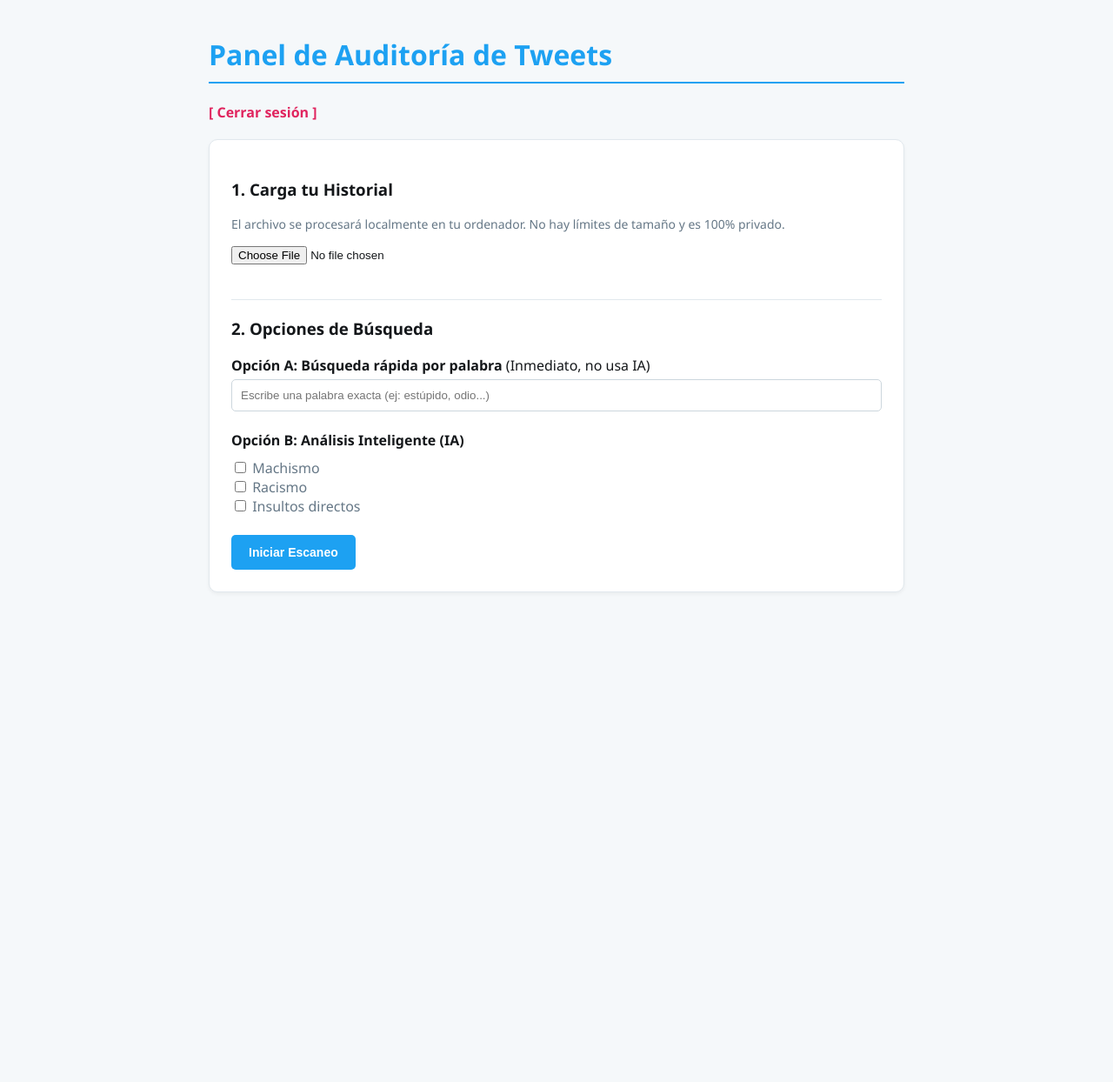
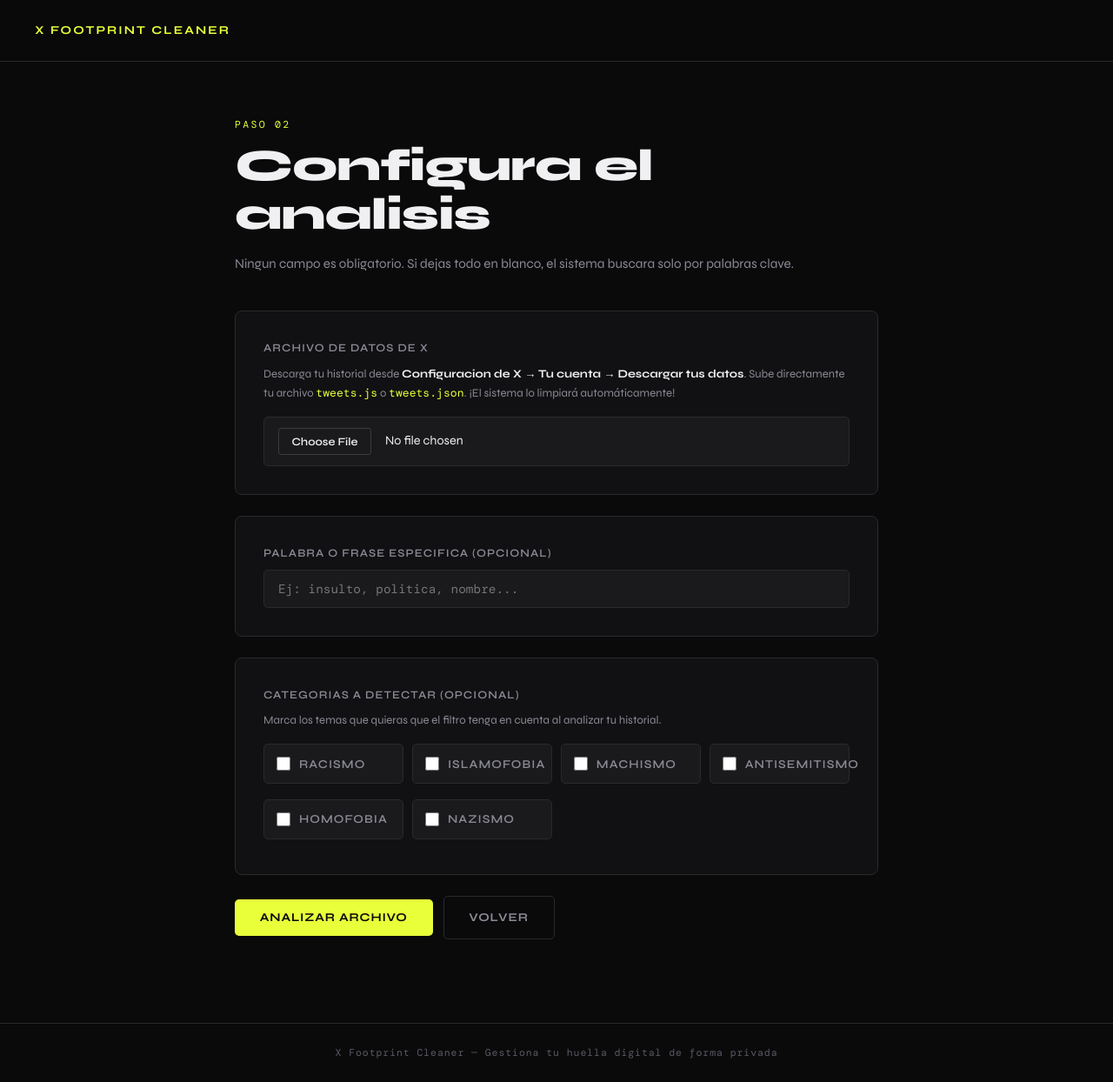
Before and after one commit to mirandahidalgopablo-lab/X-FootPrint-Cleaner, a Flask app: template templates/dashboard.html in a window 1280 px wide. Shown: the whole page at 87% size. Before the commit the page ends 681 px from the top, so only its background shows below. Run offline with Flask 3, Linux system fonts and the light colour scheme; the template is opened without the code that fills it, so the values that code supplies are empty.

Commit message:
Update dashboard.html

```diff
--- a/templates/dashboard.html
+++ b/templates/dashboard.html
@@ -1,59 +1,70 @@
-<!DOCTYPE html>
-<html lang="es">
-<head>
-    <meta charset="UTF-8">
-    <meta name="viewport" content="width=device-width, initial-scale=1.0">
-    <title>Dashboard - Auditoría de X</title>
-    <style>
-        body { font-family: 'Segoe UI', Tahoma, Geneva, Verdana, sans-serif; max-width: 800px; margin: 0 auto; padding: 20px; background-color: #f5f8fa; color: #14171a; }
-        h1 { color: #1da1f2; border-bottom: 2px solid #1da1f2; padding-bottom: 10px; }
-        .box { background: white; border: 1px solid #e1e8ed; padding: 25px; border-radius: 10px; margin-top: 20px; box-shadow: 0 2px 4px rgba(0,0,0,0.05); }
-        .btn { background: #1da1f2; color: white; padding: 12px 20px; border: none; border-radius: 5px; cursor: pointer; font-weight: bold; font-size: 14px; transition: 0.2s; }
-        .btn:hover { background: #1a91da; }
-        .btn:disabled { background: #aab8c2; cursor: not-allowed; }
-        .btn-danger { background: #e0245e; }
-        .btn-danger:hover { background: #c81e53; }
-        input[type="text"] { width: 100%; padding: 10px; margin-top: 5px; border: 1px solid #ccd6dd; border-radius: 5px; box-sizing: border-box; }
-        #log { margin-top: 20px; padding: 15px; background: #14171a; color: #00ff00; border-radius: 5px; max-height: 250px; overflow-y: auto; font-family: 'Courier New', Courier, monospace; font-size: 13px; line-height: 1.5;}
-        .result-item { margin-bottom: 15px; padding: 15px; border-left: 5px solid #e0245e; background: #fff5f5; border-radius: 0 5px 5px 0; }
-        .badge { display: inline-block; padding: 3px 8px; font-size: 11px; background: #e0245e; color: white; border-radius: 10px; margin-bottom: 5px; }
-    </style>
-</head>
-<body>
-    <h1>Panel de Auditoría de Tweets</h1>
-    <a href="/logout" style="color: #e0245e; text-decoration: none; font-weight: bold;">[ Cerrar sesión ]</a>
+{% extends "layout.html" %}
+{% block content %}
 
-    <div class="box">
-        <h3>1. Carga tu Historial</h3>
-        <p style="color: #657786; font-size: 14px;">El archivo se procesará localmente en tu ordenador. No hay límites de tamaño y es 100% privado.</p>
-        <input type="file" id="fileInput" accept=".js, .json" style="margin-bottom: 20px;">
+<div class="step-label">Paso 02</div>
+<h1>Configura el analisis</h1>
+<p class="mt-1" style="margin-bottom: 2.5rem;">Ningun campo es obligatorio. Si dejas todo en blanco, el sistema buscara solo por palabras clave.</p>
 
-        <hr style="border: 0; border-top: 1px solid #e1e8ed; margin: 20px 0;">
+<div id="setupForm">
 
-        <h3>2. Opciones de Búsqueda</h3>
-
-        <label><b>Opción A: Búsqueda rápida por palabra</b> (Inmediato, no usa IA)</label>
-        <input type="text" id="palabraBuscada" placeholder="Escribe una palabra exacta (ej: estúpido, odio...)">
-
-        <br><br>
-
-        <label><b>Opción B: Análisis Inteligente (IA)</b></label><br>
-        <div style="margin-top: 10px; color: #657786;">
-            <input type="checkbox" id="tema1" value="machismo o misoginia"> Machismo <br>
-            <input type="checkbox" id="tema2" value="racismo o xenofobia"> Racismo <br>
-            <input type="checkbox" id="tema3" value="insultos directos o acoso"> Insultos directos <br>
+    <div class="card">
+        <label>Archivo de datos de X</label>
+        <p style="font-size: 0.82rem; margin-bottom: 1rem;">
+            Descarga tu historial desde <strong style="color: var(--text);">Configuracion de X &rarr; Tu cuenta &rarr; Descargar tus datos</strong>.
+            Sube directamente tu archivo <code style="font-family: var(--font-mono); color: var(--accent); font-size: 0.82rem;">tweets.js</code> o <code style="font-family: var(--font-mono); color: var(--accent); font-size: 0.82rem;">tweets.json</code>. ¡El sistema lo limpiará automáticamente!
+        </p>
+        <input type="file" id="fileInput" accept=".js, .json" required>
     </div>
 
-        <br>
-        <button id="btnStart" class="btn">Iniciar Escaneo</button>
+    <div class="card">
+        <label>Palabra o frase especifica (opcional)</label>
+        <input type="text" id="palabraBuscada" placeholder="Ej: insulto, politica, nombre...">
     </div>
 
-    <div id="log" style="display: none;"></div>
+    <div class="card">
+        <label>Categorias a detectar (opcional)</label>
+        <p style="font-size: 0.82rem; margin-bottom: 1rem;">Marca los temas que quieras que el filtro tenga en cuenta al analizar tu historial.</p>
+        <div class="checkbox-grid">
+            <label class="checkbox-item">
+                <input type="checkbox" name="temas" value="Racismo">
+                <span>Racismo</span>
+            </label>
+            <label class="checkbox-item">
+                <input type="checkbox" name="temas" value="Islamofobia">
+                <span>Islamofobia</span>
+            </label>
+            <label class="checkbox-item">
+                <input type="checkbox" name="temas" value="Machismo">
+                <span>Machismo</span>
+            </label>
+            <label class="checkbox-item">
+                <input type="checkbox" name="temas" value="Antisemitismo">
+                <span>Antisemitismo</span>
+            </label>
+            <label class="checkbox-item">
+                <input type="checkbox" name="temas" value="Homofobia">
+                <span>Homofobia</span>
+            </label>
+            <label class="checkbox-item">
+                <input type="checkbox" name="temas" value="Nazismo">
+                <span>Nazismo</span>
+            </label>
+        </div>
+    </div>
 
-    <form action="/delete" method="POST" id="deleteForm" style="display: none;" class="box">
-        <h3>⚠️ Tweets Encontrados</h3>
-        <div id="resultadosDiv"></div>
-        <button type="submit" class="btn btn-danger" style="margin-top: 15px;">Borrar seleccionados de mi cuenta</button>
+    <div class="flex-gap mt-3">
+        <button id="btnStart" class="btn btn-primary">Analizar archivo</button>
+        <a href="/" class="btn btn-ghost">Volver</a>
+    </div>
+
+</div>
+
+<div id="log" class="card mt-3" style="display: none; font-family: monospace; font-size: 0.85rem; max-height: 200px; overflow-y: auto; background: #1a1a1a; color: #00ff00;"></div>
+
+<form action="/delete" method="POST" id="deleteForm" class="card mt-3" style="display: none; border-left: 4px solid #e0245e;">
+    <h3 style="color: #e0245e;">⚠️ Tweets Encontrados</h3>
+    <div id="resultadosDiv" style="margin-top: 15px; max-height: 400px; overflow-y: auto;"></div>
+    <button type="submit" class="btn btn-primary mt-3" style="background-color: #e0245e; border-color: #e0245e;">Borrar seleccionados de X</button>
 </form>
 
 <script>
@@ -72,11 +83,11 @@
     function mostrarResultado(tweet, motivo) {
         deleteForm.style.display = 'block';
         resultadosDiv.innerHTML += `
-                <div class="result-item">
-                    <span class="badge">${motivo}</span><br>
-                    <label>
-                        <input type="checkbox" name="ids_borrar" value="${tweet.id}" checked>
-                        <i>"${tweet.texto}"</i>
+            <div style="margin-bottom: 15px; padding: 10px; background: rgba(224, 36, 94, 0.05); border-radius: 5px;">
+                <span style="display: inline-block; padding: 2px 8px; font-size: 0.75rem; background: #e0245e; color: white; border-radius: 10px; margin-bottom: 8px;">${motivo}</span><br>
+                <label style="display: flex; gap: 10px; align-items: flex-start; cursor: pointer;">
+                    <input type="checkbox" name="ids_borrar" value="${tweet.id}" checked style="margin-top: 4px;">
+                    <i style="font-size: 0.9rem;">"${tweet.texto}"</i>
                 </label>
             </div>
         `;
@@ -89,15 +100,16 @@
         const reader = new FileReader();
 
         btnStart.disabled = true;
+        btnStart.innerText = "Analizando...";
         resultadosDiv.innerHTML = "";
         deleteForm.style.display = 'none';
         logBox.innerHTML = "";
 
-            log(`Abriendo archivo de ${Math.round(file.size / 1024)} KB...`);
+        log(`Abriendo archivo (${Math.round(file.size / 1024)} KB)...`);
 
         reader.onload = async function(e) {
             let text = e.target.result.trim();
-                log("Extrayendo datos de X...");
+            log("Limpiando y leyendo historial...");
 
             if (text.startsWith("window.YTD")) {
                 const start = text.indexOf('[');
@@ -132,16 +144,22 @@
                         i = fin;
                     } else i++;
                 }
-                    log(`✅ Se encontraron ${todosLosTweets.length} tweets válidos.`);
+                log(`✅ Historial listo: ${todosLosTweets.length} tweets encontrados.`);
             } catch (err) {
-                    log(`<span style="color:red">Error procesando el archivo: ${err}</span>`);
+                log(`<span style="color:#ff4444">Error procesando: ${err}</span>`);
                 btnStart.disabled = false;
+                btnStart.innerText = "Analizar archivo";
                 return;
             }
 
+            // RECOGER DATOS DEL DISEÑO ORIGINAL
             const palabraBuscada = document.getElementById('palabraBuscada').value.trim().toLowerCase();
+            const temasCheckboxes = document.querySelectorAll('input[name="temas"]:checked');
+            const temas = Array.from(temasCheckboxes).map(cb => cb.value);
+
+            // BÚSQUEDA RÁPIDA (Palabra clave manual)
             if (palabraBuscada) {
-                    log(`🔍 Buscando coincidencias exactas para: "${palabraBuscada}"...`);
+                log(`🔍 Buscando palabra exacta: "${palabraBuscada}"...`);
                 let encontrados = 0;
                 todosLosTweets.forEach(t => {
                     if (t.texto.toLowerCase().includes(palabraBuscada)) {
@@ -149,26 +167,24 @@
                         encontrados++;
                     }
                 });
-                    log(`Búsqueda manual terminada. ${encontrados} encontrados.`);
+                log(`Finalizado. ${encontrados} coincidencias encontradas.`);
                 btnStart.disabled = false;
+                btnStart.innerText = "Analizar archivo";
                 return;
             }
 
-                const temas = [];
-                if (document.getElementById('tema1').checked) temas.push(document.getElementById('tema1').value);
-                if (document.getElementById('tema2').checked) temas.push(document.getElementById('tema2').value);
-                if (document.getElementById('tema3').checked) temas.push(document.getElementById('tema3').value);
-
+            // BÚSQUEDA IA
             if (temas.length === 0) {
-                    log("⚠️ No has seleccionado temas ni escrito palabras. Selecciona algo.");
+                log("⚠️ No has escrito palabras ni marcado categorías. Selecciona algo para buscar.");
                 btnStart.disabled = false;
+                btnStart.innerText = "Analizar archivo";
                 return;
             }
 
             const LOTE_SIZE = 15;
             const tweetsAProcesar = todosLosTweets.slice(0, 1000);
 
-                log(`🚀 Iniciando motor de IA para ${tweetsAProcesar.length} tweets...`);
+            log(`🚀 Conectando con Google Gemini...`);
 
             for (let i = 0; i < tweetsAProcesar.length; i += LOTE_SIZE) {
                 const lote = tweetsAProcesar.slice(i, i + LOTE_SIZE);
@@ -185,18 +201,18 @@
                             body: JSON.stringify({ tweets: lote, temas: temas })
                         });
 
-                            if (!response.ok) throw new Error("Fallo en servidor (HTTP " + response.status + ")");
+                        if (!response.ok) throw new Error("HTTP " + response.status);
 
                         const data = await response.json();
 
                         if (data.error) {
-                                log(`<span style="color:yellow">Aviso IA: ${data.error}</span>`);
                             if (data.error.includes("Límite") || data.error.includes("429")) {
-                                    log("Pausando 10 segundos para dejar respirar a Google...");
+                                log("Pausa de seguridad (10s) por límite de Google...");
                                 await new Promise(r => setTimeout(r, 10000));
                                 reintentos--;
                                 continue;
                             }
+                            log(`<span style="color:#ffaa00">Aviso: ${data.error}</span>`);
                             break;
                         }
 
@@ -211,20 +227,20 @@
                         await new Promise(r => setTimeout(r, 6000));
 
                     } catch (error) {
-                            log(`<span style="color:orange">Micro-corte detectado. Reintentando... (${reintentos} intentos)</span>`);
+                        log(`<span style="color:#ffaa00">Micro-corte detectado. Reintentando...</span>`);
                         await new Promise(r => setTimeout(r, 5000));
                         reintentos--;
                     }
                 }
-                    if (!exito) log(`<span style="color:red">Se saltó este lote tras varios errores. Seguimos...</span>`);
             }
 
             log("<b>✅ Auditoría finalizada por completo.</b>");
             btnStart.disabled = false;
+            btnStart.innerText = "Analizar archivo";
         };
 
         reader.readAsText(file);
     });
 </script>
-</body>
-</html>
+
+{% endblock %}
```
Lines whose indentation alone changed are shown as unchanged.
